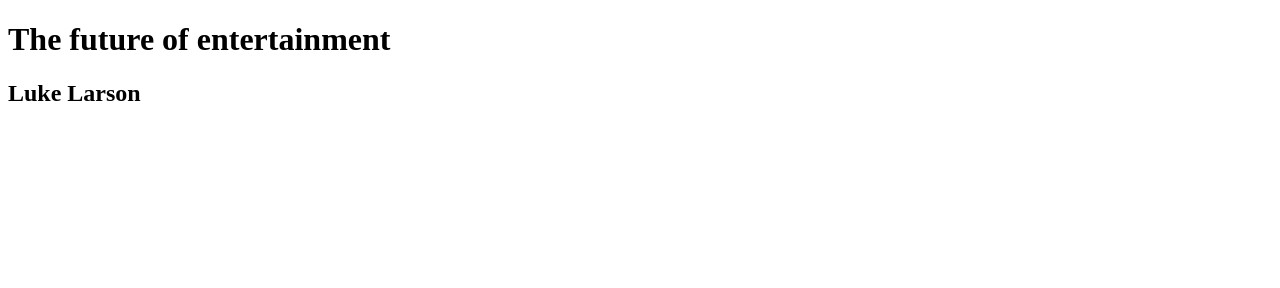
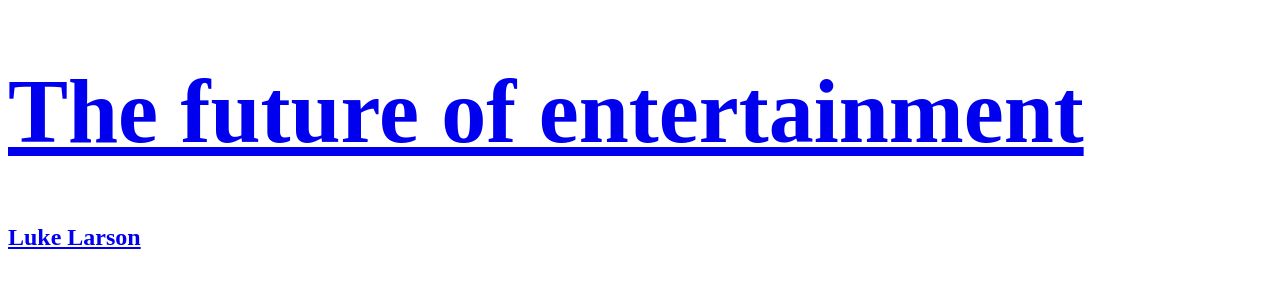
Before and after one commit to rreddin11/avt217-fall20, a plain HTML site: page p1/index.html in a window 1280 px wide. Drawn offline with Linux system fonts and the light colour scheme.

Commit message:
update 9/17

```diff
--- /dev/null
+++ b/p1/css/main.css
@@ -0,0 +1,16 @@
+h1 {
+  font-size: 90px;
+  color: blue;
+}
+h2 {
+
+}
+a {
+
+}
+a:hover {
+
+}
+a:visited{
+
+}
--- a/p1/index.html
+++ b/p1/index.html
@@ -3,9 +3,10 @@
   <head>
     <meta charset="utf-8">
     <title>Page 1</title>
+    <link rel="stylesheet" href="css/main.css">
   </head>
   <body>
-    <h1>The future of entertainment</h1>
+    <h1><a href="page2/index.html">The future of entertainment</h1>
     <h2>Luke Larson</h2>
   </body>
 </html>
```
Also changed, not shown: p1/page2/index.html (+1 -1 lines), e3/Organize.png (added), e4/e4.png (added), 2 other files.
